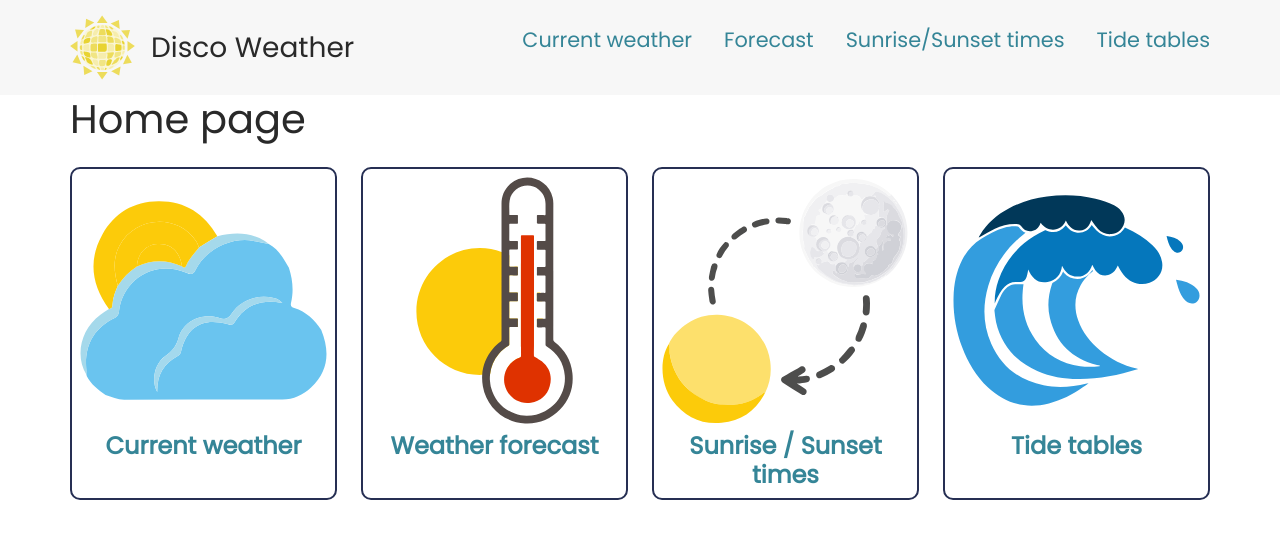
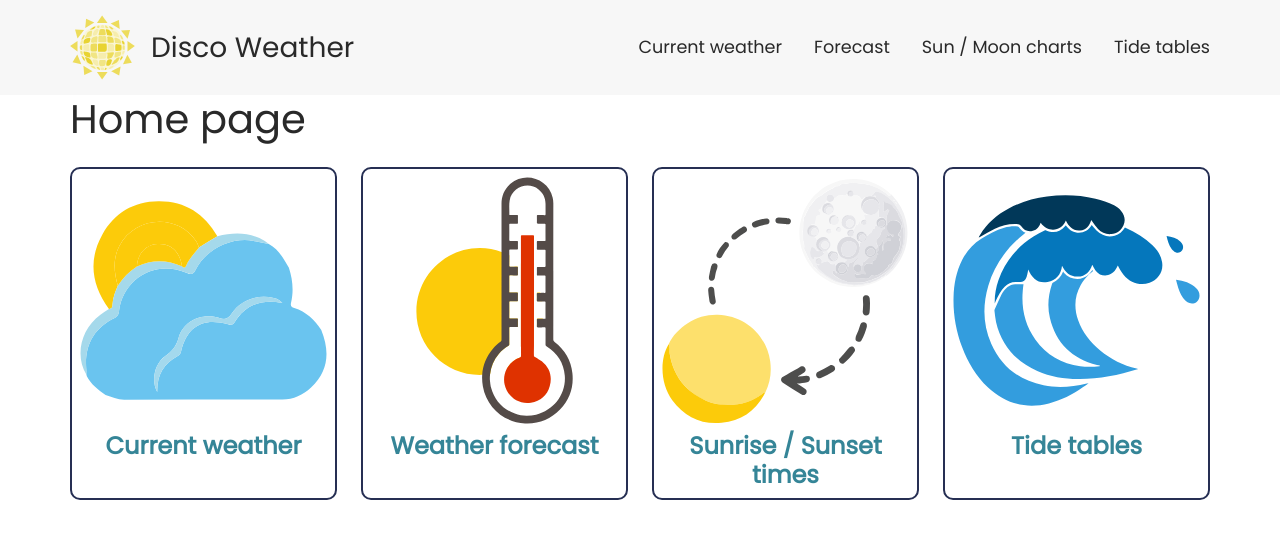
Before and after one commit to MathieuParadis/hk-weather-forecast, a React (Create React App) app: page / in a window 1280 px wide. Shown: the top 538 px of the page. Built offline with nearby package versions, Linux system fonts and the light colour scheme.

Commit message:
edited navigation

```diff
--- a/src/components/Navigation.jsx
+++ b/src/components/Navigation.jsx
@@ -18,7 +18,7 @@ const Navigation = () => {
   }
 
   return (
-    <div className="navigation d-flex justify-content-between">
+    <div className="navigation d-none d-md-flex justify-content-between align-items-center">
       <div className="d-flex align-items-center pointer" onClick={refreshPage}>
         <img className="logo" src={logo} alt="MP logo"/>
         <h3 className="ms-3 mb-0">Disco Weather</h3>
@@ -26,7 +26,7 @@ const Navigation = () => {
       <div className="nav-links d-flex flex-row justify-content-between align-items-center">
         <NavLink exact="true" to="/current-weather" className="me-3">Current weather</NavLink>
         <NavLink exact="true" to="/forecast" className="mx-3">Forecast</NavLink>
-        <NavLink exact="true" to="/sun-moon-times" className="mx-3">Sunrise/Sunset times</NavLink>
+        <NavLink exact="true" to="/sun-moon-times" className="mx-3">Sun / Moon charts</NavLink>
         <NavLink exact="true" to="/tide-tables" className="ms-3">Tide tables</NavLink>
       </div>
     </div>
--- a/src/styles/components/_navigation.scss
+++ b/src/styles/components/_navigation.scss
@@ -22,14 +22,23 @@
     }
 
     a {
+      color: var(--basic-color-dark);
       font-size: 1.3em;
       border-radius: 4px;
       position: relative;
 
+      @include tablet {
+        font-size: 0.75em;
+      }
+
+      @include large_screen {
+        font-size: 1.1em;
+      }
+
       &::after {
         content: "";
         width: 0;
-        height: 5px;
+        height: 4px;
         background: var(--prim-color);
         position: absolute;
         bottom: -10px;
@@ -49,7 +58,7 @@
       &::after {
         content: "";
         width: 85%;
-        height: 5px;
+        height: 4px;
         background: var(--prim-color);
         position: absolute;
         bottom: -10px;
```
